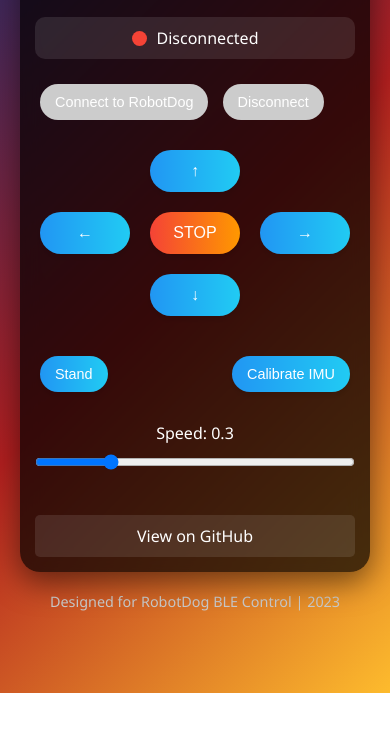
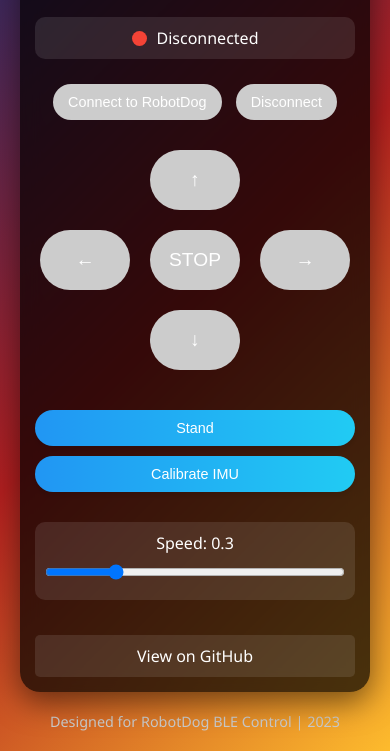
Before and after one commit to gotamarepo/gotamarepo.github.io, a plain HTML site: page index.html in a window 390 px wide. Shown: the part 151-902 px from the top of the page. Before the commit the page ends 844 px from the top, so only its background shows below. Drawn offline with Linux system fonts and the light colour scheme.

Commit message:
fix button

```diff
--- a/index.html
+++ b/index.html
@@ -86,6 +86,7 @@
 
         .connection-panel {
             margin-bottom: 20px;
+            text-align: center;
         }
 
         button {
@@ -136,34 +137,42 @@
         }
 
         .movement-btn {
-            padding: 15px;
-            font-size: 1.2rem;
+            padding: 20px;
+            font-size: 1.5rem;
+            min-height: 70px;
+            display: flex;
+            align-items: center;
+            justify-content: center;
         }
 
         .up {
             grid-column: 2;
             grid-row: 1;
+            background: linear-gradient(to bottom, #4CAF50, #2E7D32);
         }
 
         .left {
             grid-column: 1;
             grid-row: 2;
+            background: linear-gradient(to right, #FF9800, #EF6C00);
         }
 
         .stop {
             grid-column: 2;
             grid-row: 2;
-            background: linear-gradient(to right, #f44336, #ff9800);
+            background: linear-gradient(to right, #f44336, #c62828);
         }
 
         .right {
             grid-column: 3;
             grid-row: 2;
+            background: linear-gradient(to left, #FF9800, #EF6C00);
         }
 
         .down {
             grid-column: 2;
             grid-row: 3;
+            background: linear-gradient(to top, #4CAF50, #2E7D32);
         }
 
         .action-buttons {
@@ -173,12 +182,21 @@
             flex-wrap: wrap;
         }
 
+        .action-buttons button {
+            flex: 1;
+            min-width: 120px;
+            margin: 5px;
+        }
+
         .speed-control {
             grid-column: 1 / 4;
             display: flex;
             flex-direction: column;
             align-items: center;
             margin: 15px 0;
+            padding: 10px;
+            background: rgba(255, 255, 255, 0.1);
+            border-radius: 10px;
         }
 
         .speed-slider {
@@ -224,8 +242,18 @@
             }
 
             .movement-btn {
-                padding: 12px;
-                font-size: 1rem;
+                padding: 15px;
+                font-size: 1.2rem;
+                min-height: 60px;
+            }
+
+            .action-buttons {
+                flex-direction: column;
+            }
+
+            .action-buttons button {
+                width: 100%;
+                margin: 5px 0;
             }
         }
     </style>
@@ -311,6 +339,11 @@
                 statusText.textContent = 'Connected to RobotDog';
                 connectBtn.disabled = true;
                 disconnectBtn.disabled = false;
+
+                // Enable movement buttons
+                document.querySelectorAll('.movement-btn').forEach(btn => {
+                    btn.disabled = false;
+                });
             } else {
                 statusDot.classList.remove('connected', 'connecting');
                 statusDot.classList.add('disconnected');
@@ -321,6 +354,11 @@
                 uartService = null;
                 rxCharacteristic = null;
                 txCharacteristic = null;
+
+                // Disable movement buttons
+                document.querySelectorAll('.movement-btn').forEach(btn => {
+                    btn.disabled = true;
+                });
             }
         }
 
@@ -383,10 +421,6 @@
                 // Get TX characteristic for sending data
                 txCharacteristic = await uartService.getCharacteristic(UART_TX_CHARACTERISTIC_UUID);
 
-                // Start notifications for RX characteristic if needed
-                // await rxCharacteristic.startNotifications();
-                // rxCharacteristic.addEventListener('characteristicvaluechanged', handleNotifications);
-
                 updateConnectionStatus(true);
 
             } catch (error) {
@@ -415,22 +449,15 @@
             }
         }
 
-        // Handle notifications from device (if needed)
-        function handleNotifications(event) {
-            // Handle incoming data from RobotDog if needed
-            const value = event.target.value;
-            // Decode the received value here if needed
-        }
-
         // Event listeners
         connectBtn.addEventListener('click', connectToDevice);
         disconnectBtn.addEventListener('click', disconnectFromDevice);
 
-        // Movement controls
+        // Movement controls - FIXED: backward button now sends "back" command
         forwardBtn.addEventListener('click', () => sendCommand('walk'));
         leftBtn.addEventListener('click', () => sendCommand('left'));
         rightBtn.addEventListener('click', () => sendCommand('right'));
-        backwardBtn.addEventListener('click', () => sendCommand('back'));
+        backwardBtn.addEventListener('click', () => sendCommand('back')); // Fixed from 'backward' to 'back'
         stopBtn.addEventListener('click', () => sendCommand('stop'));
         standBtn.addEventListener('click', () => sendCommand('stand'));
         calibrateBtn.addEventListener('click', () => sendCommand('calibrate'));
@@ -461,6 +488,15 @@
                 e.preventDefault();
                 if (isContinuous) {
                     clearInterval(touchTimeout);
+                    sendCommand('stop');
+                }
+            });
+
+            button.addEventListener('touchcancel', (e) => {
+                e.preventDefault();
+                if (isContinuous) {
+                    clearInterval(touchTimeout);
+                    sendCommand('stop');
                 }
             });
         }
@@ -476,6 +512,11 @@
             alert('Web Bluetooth API is not available in this browser. Please use Chrome or Edge on Android.');
             connectBtn.disabled = true;
         }
+
+        // Initially disable movement buttons
+        document.querySelectorAll('.movement-btn').forEach(btn => {
+            btn.disabled = true;
+        });
     </script>
 </body>
 </html>
```
